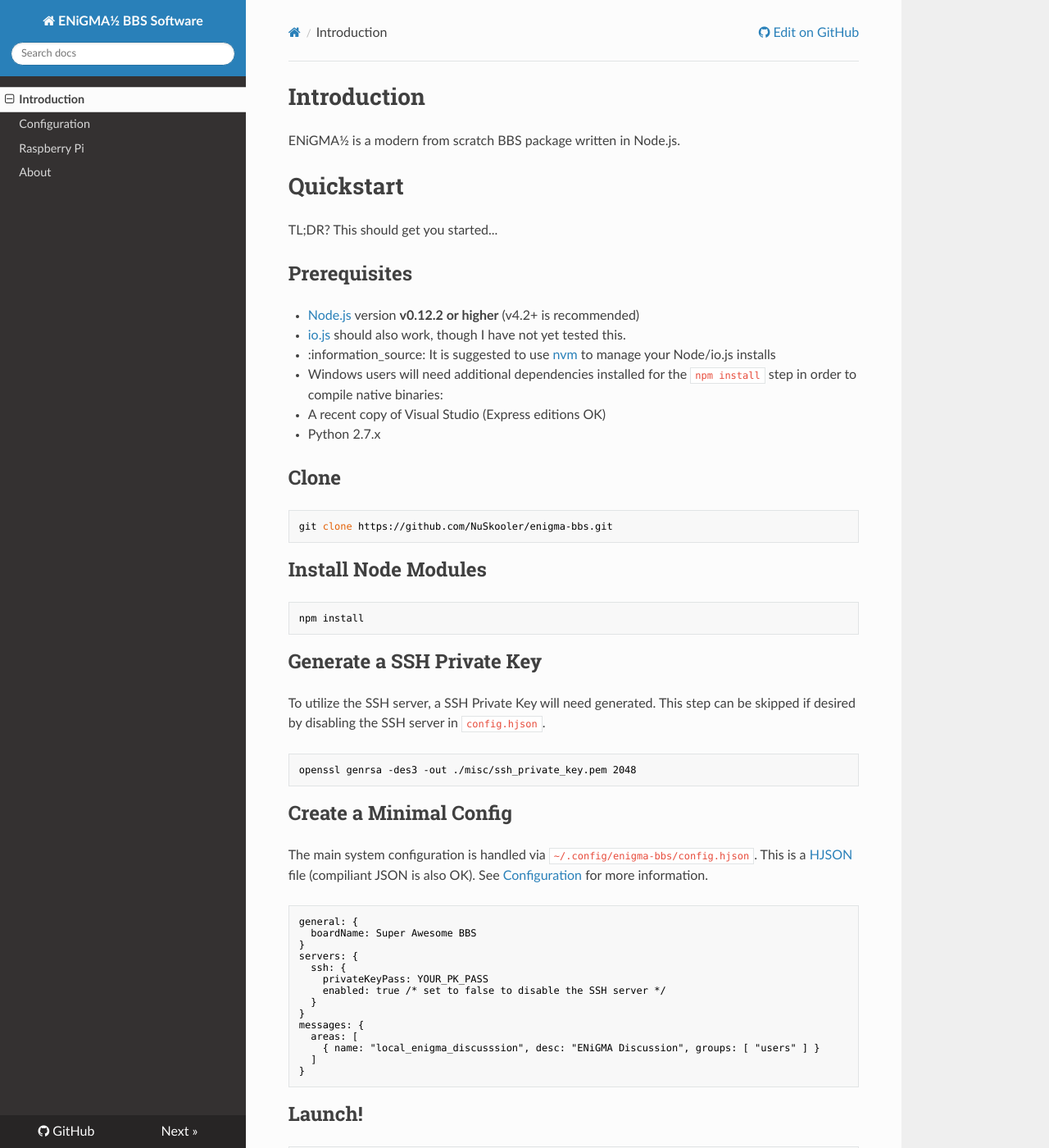
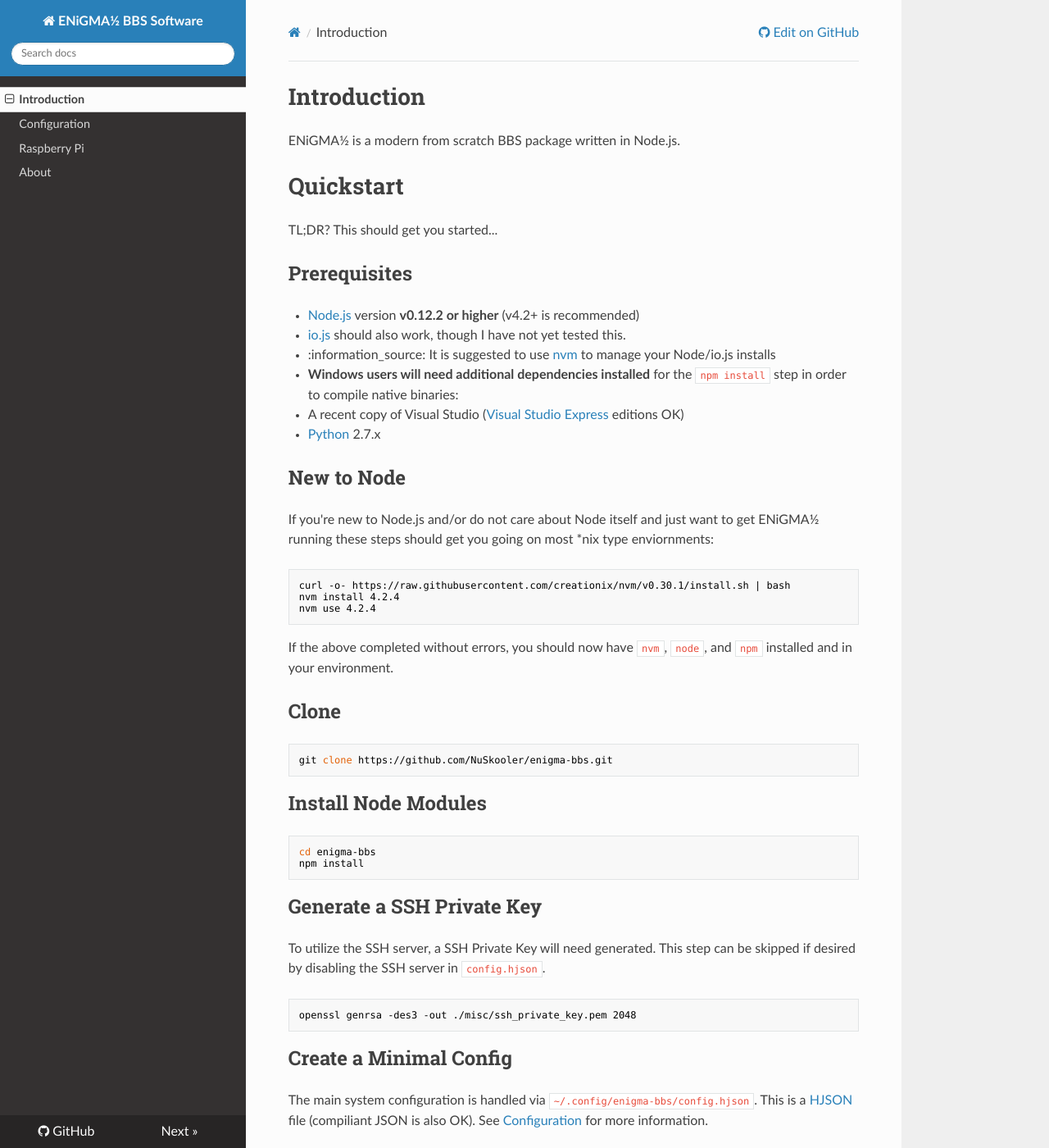
Before and after one commit to NuSkooler/enigma-bbs, an MkDocs documentation site: the page built from docs/index.md, in a window 1280 px wide and 1400 px high. Shown: the whole window at 82% size. Built offline with MkDocs 1.6.1, drawn with Linux system fonts in a browser that asks for light colours; nearby versions of some CDN libraries; old or Windows-style settings are respelled for this version of MkDocs.

Commit message:
Add node instructions for newbs

````diff
--- a/docs/index.md
+++ b/docs/index.md
@@ -8,9 +8,21 @@ TL;DR? This should get you started...
 * [Node.js](https://nodejs.org/) version **v0.12.2 or higher** (v4.2+ is recommended)
   * [io.js](https://iojs.org/) should also work, though I have not yet tested this.
   * :information_source: It is suggested to use [nvm](https://github.com/creationix/nvm) to manage your Node/io.js installs
-* Windows users will need additional dependencies installed for the `npm install` step in order to compile native binaries:
-  * A recent copy of Visual Studio (Express editions OK)
-  * Python 2.7.x
+* **Windows users will need additional dependencies installed** for the `npm install` step in order to compile native binaries:
+  * A recent copy of Visual Studio ([Visual Studio Express](https://www.visualstudio.com/en-us/products/visual-studio-express-vs.aspx) editions OK)
+  * [Python](https://www.python.org/downloads/) 2.7.x
+
+## New to Node
+If you're new to Node.js and/or do not care about Node itself and just want to get ENiGMA½ running these steps should get you going on most \*nix type enviornments:
+
+```bash
+curl -o- https://raw.githubusercontent.com/creationix/nvm/v0.30.1/install.sh | bash
+nvm install 4.2.4
+nvm use 4.2.4
+```
+
+
+If the above completed without errors, you should now have `nvm`, `node`, and `npm` installed and in your environment.
 
 ## Clone
 ```bash
@@ -19,6 +31,7 @@ git clone https://github.com/NuSkooler/enigma-bbs.git
 
 ## Install Node Modules
 ```bash
+cd enigma-bbs
 npm install
 ```
 
````
